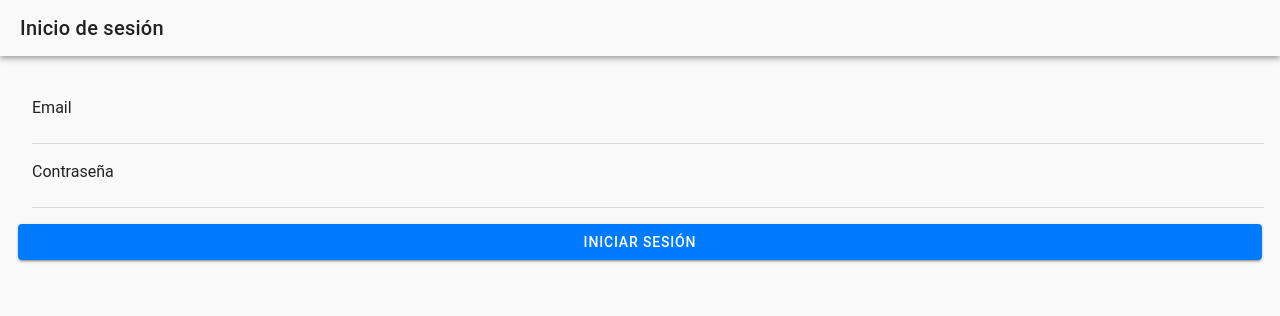
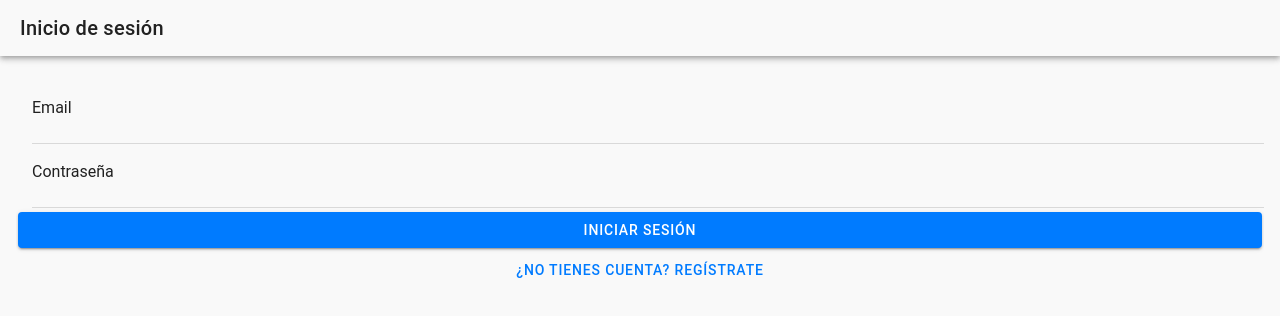
Before and after one commit to GuarU345/reservations-pwa, a React (Vite) app: page / in a window 1280 px wide. Shown: the top 316 px of the page. Built offline with nearby package versions, Linux system fonts and the light colour scheme; no server answers.

Commit message:
Refactor Login component: replace IonAlert with IonToast for success message and add registration link button

```diff
--- a/src/pages/auth/Login.tsx
+++ b/src/pages/auth/Login.tsx
@@ -1,4 +1,4 @@
-import { IonAlert, IonButton, IonContent, IonHeader, IonInput, IonItem, IonLabel, IonList, IonPage, IonSpinner, IonTitle, IonToolbar } from "@ionic/react"
+import { IonAlert, IonButton, IonContent, IonHeader, IonInput, IonItem, IonLabel, IonList, IonPage, IonSpinner, IonTitle, IonToast, IonToolbar, useIonRouter } from "@ionic/react"
 import React from "react"
 import ValidationAlert from "../../components/ValidationAlert"
 import { useFetchSignin } from "../../hooks/useFetchSignin"
@@ -15,14 +15,18 @@ const Login: React.FC = () => {
         success
     } = useFetchSignin()
 
+    const router = useIonRouter()
+
     const handleSubmit = (e: React.FormEvent) => {
         e.preventDefault()
+        const form = e.target as HTMLFormElement
         const formData = new FormData(e.target as HTMLFormElement)
         const data = {
             email: formData.get('email') as string,
             password: formData.get('password') as string,
         }
         handleSignin(data)
+        form.reset()
     }
 
     return (
@@ -55,12 +59,12 @@ const Login: React.FC = () => {
                             />
                         </IonItem>
 
-                        <IonAlert
+                        <IonToast
                             isOpen={success}
                             onDidDismiss={() => setSuccess(false)}
-                            header="Exito"
                             message="Inicio de sesion correcto"
-                            buttons={['Entendido']}
+                            duration={1500}
+                            position="middle"
                         />
 
                         <ValidationAlert
@@ -78,9 +82,20 @@ const Login: React.FC = () => {
                             buttons={['Entendido']}
                         />
 
-                        <div className="ion-text-center ion-margin-top">
+                        <div>
                             <IonButton type="submit" expand="block" disabled={isLoading}>
                                 {isLoading ? <IonSpinner name="crescent" /> : 'Iniciar Sesión'}
+                            </IonButton>
+                        </div>
+
+                        <div>
+                            <IonButton
+                                style={{ display: 'flex', alingItems: 'center' }}
+                                fill="clear"
+                                color="primary"
+                                onClick={() => router.push('/register')}
+                            >
+                                ¿No tienes cuenta? Regístrate
                             </IonButton>
                         </div>
                     </IonList>
```
